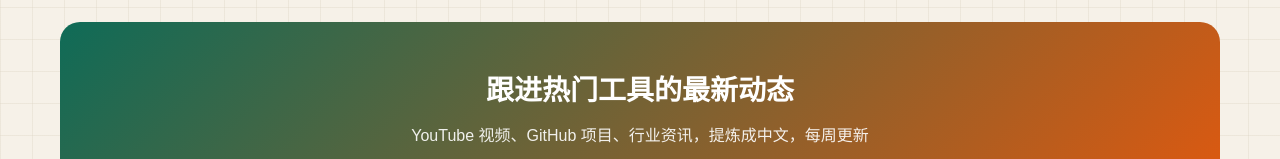
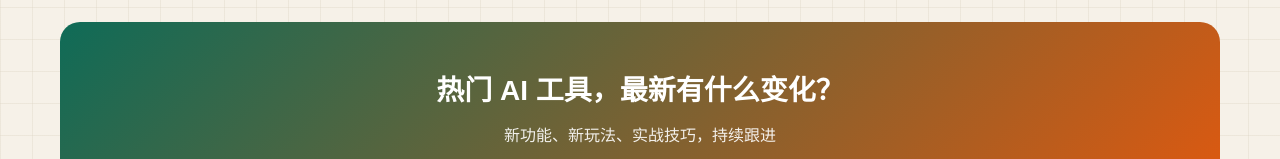
Before and after one commit to a18173809908-maker/toolsbox, a Next.js app: page / in a window 1280 px wide. Shown: the part 793-952 px from the top of the page. Built offline with nearby package versions, Linux system fonts and the light colour scheme; no server answers; the database is empty.

Commit message:
fix(home): remove implementation detail from CTA copy

```diff
--- a/app/HomePageClient.tsx
+++ b/app/HomePageClient.tsx
@@ -702,10 +702,10 @@
           }}
         >
           <h2 style={{ fontSize: 28, fontWeight: 700, margin: '0 0 12px' }}>
-            跟进热门工具的最新动态
+            热门 AI 工具，最新有什么变化？
           </h2>
           <p style={{ fontSize: 16, margin: '0 0 24px', opacity: 0.9 }}>
-            YouTube 视频、GitHub 项目、行业资讯，提炼成中文，每周更新
+            新功能、新玩法、实战技巧，持续跟进
           </p>
           <div style={{ display: 'flex', gap: 12, justifyContent: 'center' }}>
             <Link
```
